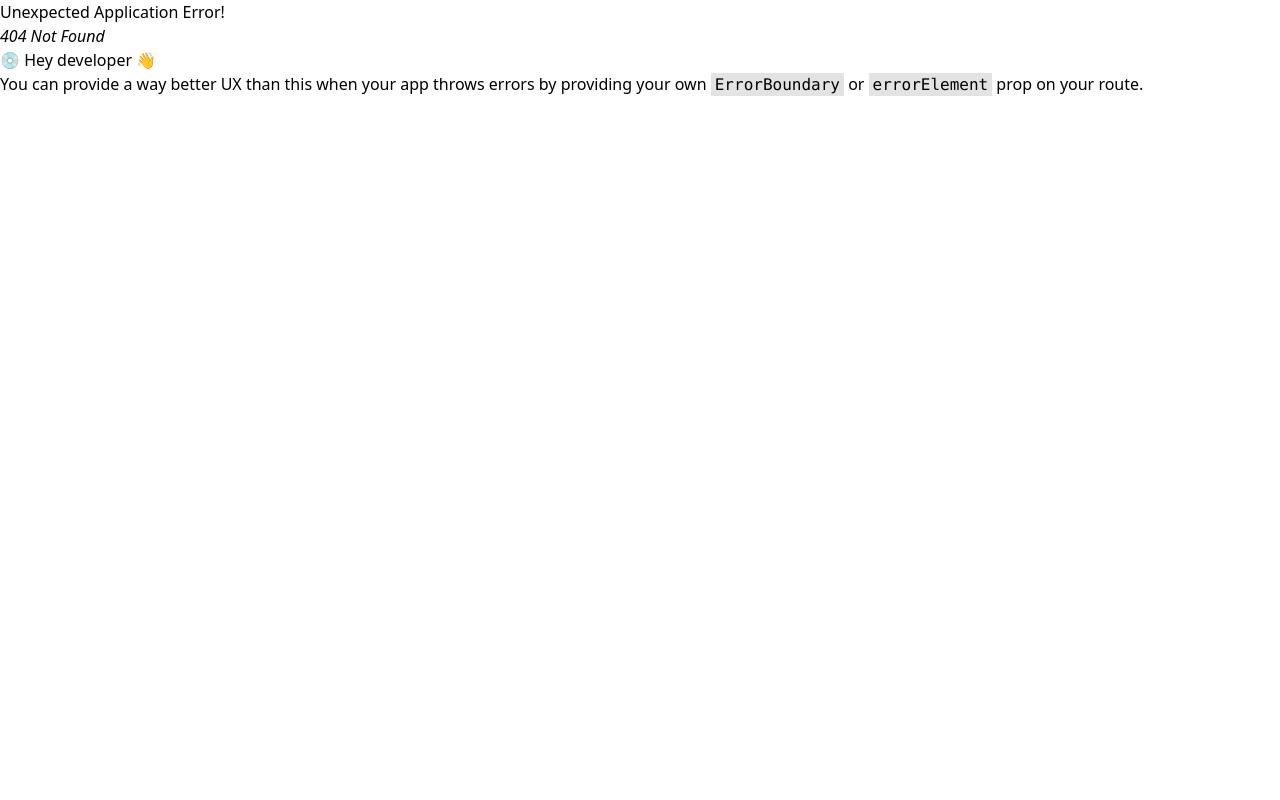
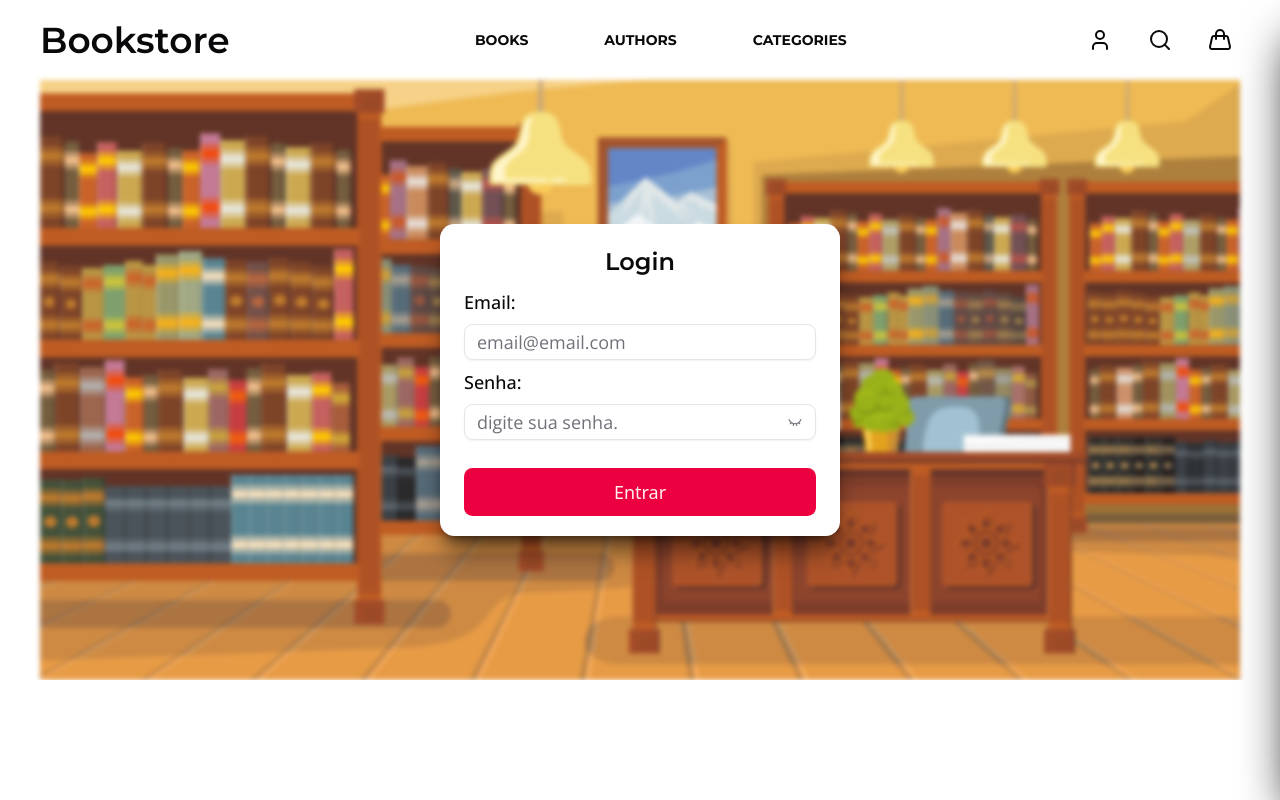
Before and after one commit to Leonardo-Maciel-S/frontend-ecommerce-books, a React (Vite) app: page /login in a window 1280 px wide. Before the commit this address had no page. Built offline with nearby package versions, Linux system fonts and the light colour scheme.

Commit message:
feat: create login form style

```diff
--- a/src/components/input.tsx
+++ /dev/null
@@ -1,12 +0,0 @@
-import type { InputHTMLAttributes } from "react";
-
-const Input = (props: InputHTMLAttributes<HTMLInputElement>) => {
-  return (
-    <input
-      {...props}
-      className="font-secondary font-semibold outline-none border rounded-md px-2"
-    />
-  );
-};
-
-export default Input;
--- a/src/components/label.tsx
+++ /dev/null
@@ -1,17 +0,0 @@
-import type { ReactNode } from "react";
-
-interface LabelProps {
-  text: string;
-  children: ReactNode;
-}
-
-const Label = ({ text, children }: LabelProps) => {
-  return (
-    <label className="flex flex-col font-secondary">
-      <span className="font-semibold">{text}:</span>
-      {children}
-    </label>
-  );
-};
-
-export default Label;
--- a/src/index.css
+++ b/src/index.css
@@ -1,8 +1,81 @@
 @import url("https://fonts.googleapis.com/css2?family=Montserrat:ital,wght@0,100..900;1,100..900&family=Open+Sans:ital,wght@0,300..800;1,300..800&display=swap");
+
+@custom-variant dark (&:is(.dark *));
+
+@import "tw-animate-css";
 
 @import "tailwindcss";
 
-@theme {
+:root {
+  --radius: 0.65rem;
+  --background: oklch(1 0 0);
+  --foreground: oklch(0.141 0.005 285.823);
+  --card: oklch(1 0 0);
+  --card-foreground: oklch(0.141 0.005 285.823);
+  --popover: oklch(1 0 0);
+  --popover-foreground: oklch(0.141 0.005 285.823);
+  --primary: oklch(0.586 0.253 17.585);
+  --primary-foreground: oklch(0.969 0.015 12.422);
+  --secondary: oklch(0.967 0.001 286.375);
+  --secondary-foreground: oklch(0.21 0.006 285.885);
+  --muted: oklch(0.967 0.001 286.375);
+  --muted-foreground: oklch(0.552 0.016 285.938);
+  --accent: oklch(0.967 0.001 286.375);
+  --accent-foreground: oklch(0.21 0.006 285.885);
+  --destructive: oklch(0.577 0.245 27.325);
+  --border: oklch(0.92 0.004 286.32);
+  --input: oklch(0.92 0.004 286.32);
+  --ring: oklch(0.712 0.194 13.428);
+  --chart-1: oklch(0.81 0.117 11.638);
+  --chart-2: oklch(0.645 0.246 16.439);
+  --chart-3: oklch(0.586 0.253 17.585);
+  --chart-4: oklch(0.514 0.222 16.935);
+  --chart-5: oklch(0.455 0.188 13.697);
+  --sidebar: oklch(0.985 0 0);
+  --sidebar-foreground: oklch(0.141 0.005 285.823);
+  --sidebar-primary: oklch(0.586 0.253 17.585);
+  --sidebar-primary-foreground: oklch(0.969 0.015 12.422);
+  --sidebar-accent: oklch(0.967 0.001 286.375);
+  --sidebar-accent-foreground: oklch(0.21 0.006 285.885);
+  --sidebar-border: oklch(0.92 0.004 286.32);
+  --sidebar-ring: oklch(0.712 0.194 13.428);
+}
+
+.dark {
+  --background: oklch(0.141 0.005 285.823);
+  --foreground: oklch(0.985 0 0);
+  --card: oklch(0.21 0.006 285.885);
+  --card-foreground: oklch(0.985 0 0);
+  --popover: oklch(0.21 0.006 285.885);
+  --popover-foreground: oklch(0.985 0 0);
+  --primary: oklch(0.645 0.246 16.439);
+  --primary-foreground: oklch(0.969 0.015 12.422);
+  --secondary: oklch(0.274 0.006 286.033);
+  --secondary-foreground: oklch(0.985 0 0);
+  --muted: oklch(0.274 0.006 286.033);
+  --muted-foreground: oklch(0.705 0.015 286.067);
+  --accent: oklch(0.274 0.006 286.033);
+  --accent-foreground: oklch(0.985 0 0);
+  --destructive: oklch(0.704 0.191 22.216);
+  --border: oklch(1 0 0 / 10%);
+  --input: oklch(1 0 0 / 15%);
+  --ring: oklch(0.41 0.159 10.272);
+  --chart-1: oklch(0.81 0.117 11.638);
+  --chart-2: oklch(0.645 0.246 16.439);
+  --chart-3: oklch(0.586 0.253 17.585);
+  --chart-4: oklch(0.514 0.222 16.935);
+  --chart-5: oklch(0.455 0.188 13.697);
+  --sidebar: oklch(0.21 0.006 285.885);
+  --sidebar-foreground: oklch(0.985 0 0);
+  --sidebar-primary: oklch(0.645 0.246 16.439);
+  --sidebar-primary-foreground: oklch(0.969 0.015 12.422);
+  --sidebar-accent: oklch(0.274 0.006 286.033);
+  --sidebar-accent-foreground: oklch(0.985 0 0);
+  --sidebar-border: oklch(1 0 0 / 10%);
+  --sidebar-ring: oklch(0.41 0.159 10.272);
+}
+
+@theme inline {
   --color-primary: #0da797;
   --color-primary-light: #b5ddd9;
   --color-secondary: #0c354d;
@@ -11,4 +84,49 @@
 
   --font-primary: "Montserrat", sans-serif;
   --font-secondary: "Open Sans", sans-serif;
+
+  --radius-sm: calc(var(--radius) - 4px);
+  --radius-md: calc(var(--radius) - 2px);
+  --radius-lg: var(--radius);
+  --radius-xl: calc(var(--radius) + 4px);
+  --color-background: var(--background);
+  --color-foreground: var(--foreground);
+  --color-card: var(--card);
+  --color-card-foreground: var(--card-foreground);
+  --color-popover: var(--popover);
+  --color-popover-foreground: var(--popover-foreground);
+  --color-primary: var(--primary);
+  --color-primary-foreground: var(--primary-foreground);
+  --color-secondary: var(--secondary);
+  --color-secondary-foreground: var(--secondary-foreground);
+  --color-muted: var(--muted);
+  --color-muted-foreground: var(--muted-foreground);
+  --color-accent: var(--accent);
+  --color-accent-foreground: var(--accent-foreground);
+  --color-destructive: var(--destructive);
+  --color-border: var(--border);
+  --color-input: var(--input);
+  --color-ring: var(--ring);
+  --color-chart-1: var(--chart-1);
+  --color-chart-2: var(--chart-2);
+  --color-chart-3: var(--chart-3);
+  --color-chart-4: var(--chart-4);
+  --color-chart-5: var(--chart-5);
+  --color-sidebar: var(--sidebar);
+  --color-sidebar-foreground: var(--sidebar-foreground);
+  --color-sidebar-primary: var(--sidebar-primary);
+  --color-sidebar-primary-foreground: var(--sidebar-primary-foreground);
+  --color-sidebar-accent: var(--sidebar-accent);
+  --color-sidebar-accent-foreground: var(--sidebar-accent-foreground);
+  --color-sidebar-border: var(--sidebar-border);
+  --color-sidebar-ring: var(--sidebar-ring);
 }
+
+@layer base {
+  * {
+    @apply border-border outline-ring/50;
+  }
+  body {
+    @apply bg-background text-foreground;
+  }
+}
--- /dev/null
+++ b/src/pages/login.tsx
@@ -0,0 +1,70 @@
+import { Input } from "@/components/ui/input";
+import { Label } from "@/components/ui/label";
+
+import libraryBg from "./../assets/login.svg";
+import { Button } from "@/components/ui/button";
+import {
+  InputGroup,
+  InputGroupAddon,
+  InputGroupButton,
+  InputGroupInput,
+} from "@/components/ui/input-group";
+import { Eye, EyeClosed } from "lucide-react";
+import { useState } from "react";
+
+const Login = () => {
+  const [showPassword, setShowPassword] = useState(false);
+
+  return (
+    <div className="relative w-full  ">
+      <img
+        src={libraryBg}
+        alt=""
+        className="z-0 w-full object-cover blur-[2.5px]"
+      />
+      <div className="w-full h-full  absolute top-0  left-0 flex">
+        <form
+          action=""
+          className="flex flex-col gap-2 mx-auto z-20 bg-white rounded-xl py-5 px-6 my-auto shadow-xl/50 min-w-[300px] w-1/3 "
+        >
+          <h2 className="text-center font-semibold font-primary  text-2xl leading-normal">
+            Login
+          </h2>
+          <div className="flex flex-col gap-2 mb-5">
+            <div className="flex flex-col gap-2  ">
+              <Label className="font-secondary text-lg">Email:</Label>
+              <Input
+                type="text"
+                className="font-secondary md:text-lg"
+                placeholder="email@email.com"
+              />
+            </div>
+
+            <div className="flex flex-col gap-2 font-secondary">
+              <Label className=" font-secondary text-lg">Senha:</Label>
+              <InputGroup>
+                <InputGroupInput
+                  type={showPassword ? "text" : "password"}
+                  className="font-secondary md:text-lg"
+                  placeholder="digite sua senha."
+                />
+                <InputGroupAddon align="inline-end">
+                  <InputGroupButton
+                    className="cursor-pointer"
+                    onClick={() => setShowPassword(!showPassword)}
+                  >
+                    {showPassword ? <Eye /> : <EyeClosed />}
+                  </InputGroupButton>
+                </InputGroupAddon>
+              </InputGroup>
+            </div>
+          </div>
+
+          <Button className="cursor-pointer md:text-lg p-6">Entrar</Button>
+        </form>
+      </div>
+    </div>
+  );
+};
+
+export default Login;
--- a/src/routes/routes.ts
+++ b/src/routes/routes.ts
@@ -1,6 +1,7 @@
 import { createBrowserRouter } from "react-router";
 import App from "../App";
 import Home from "../pages/home";
+import Login from "../pages/login";
 
 export const router = createBrowserRouter([
   {
@@ -11,6 +12,10 @@ export const router = createBrowserRouter([
         path: "/",
         Component: Home,
       },
+      {
+        path: "/login",
+        Component: Login,
+      },
     ],
   },
 ]);
```
Also changed, not shown: src/assets/login.svg (added).
